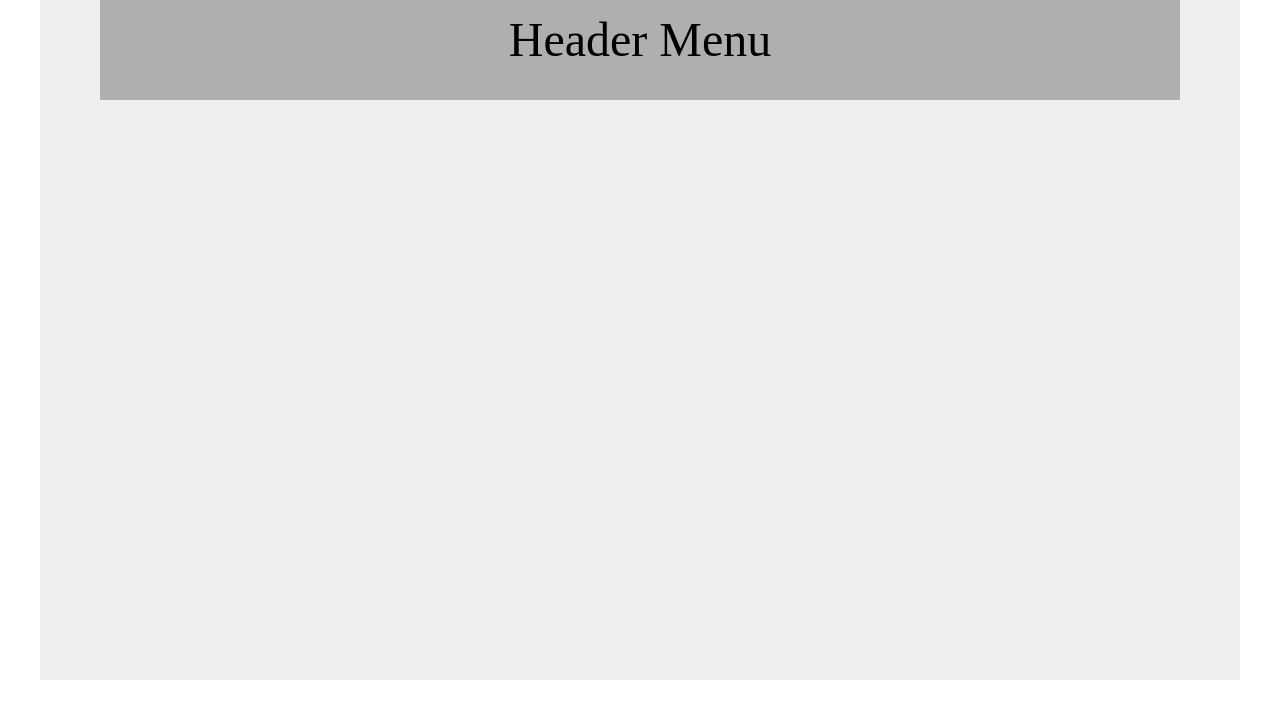
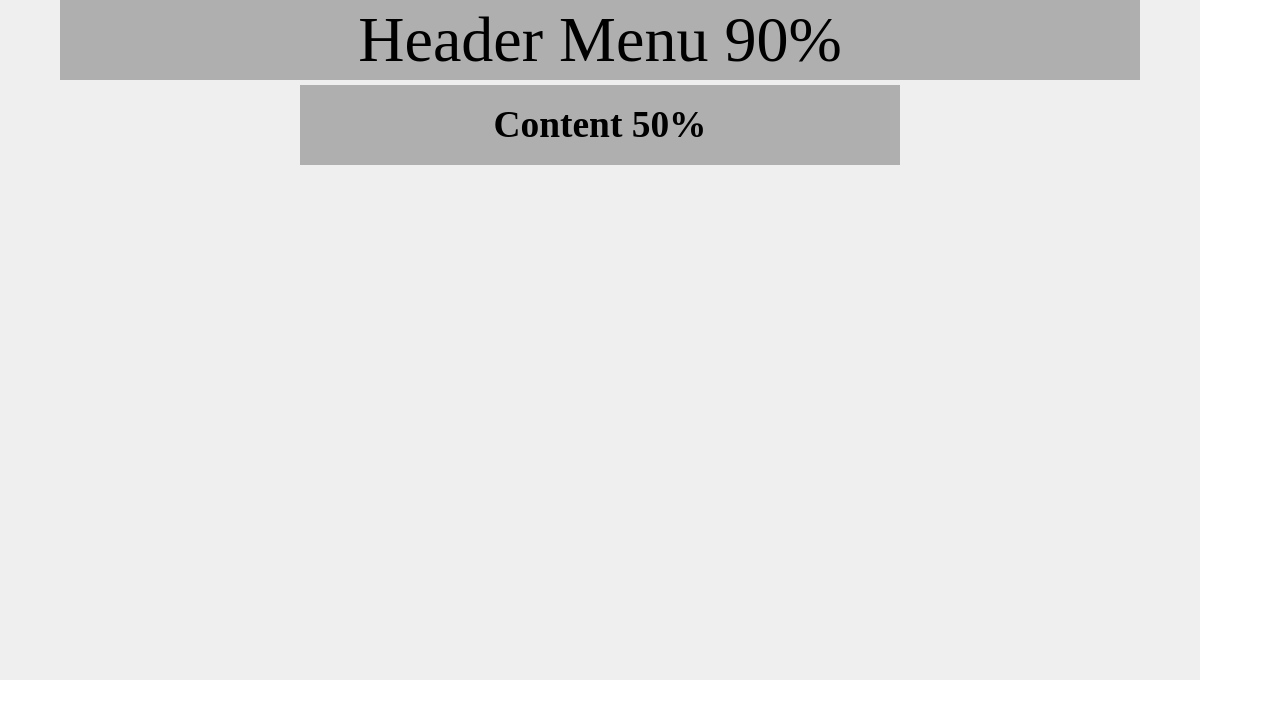
Before and after one commit to tsdeveloper/web-design, a PHP site: page / in a window 1280 px wide. Shown: the top 719 px of the page. Run offline with PHP 8.4, Linux system fonts and the light colour scheme; style sheets or scripts are compiled from the project's sources.

Commit message:
fix: learn content

```diff
--- a/index.php
+++ b/index.php
@@ -11,17 +11,20 @@
 
 <body>
     <main class="main-page">
-        <header class="header-menu">
+        <header class="header-menu c-grey align-center ">
             <nav class="menu">
                <ul class="items">
-                   <li class="items-menu">Header Menu</li>
+                   <li class="items-menu align-center">Header Menu 90%</li>
                </ul>
             </nav>
             <!-- /.menu -->
         </header>
         <!-- /.header-menu -->
 
-
+        <section class="content c-grey align-center">
+            <h3>Content 50%</h3>
+        </section>
+        <!-- /.content -->
     </main>
     <!-- /.main-page -->
 
--- a/src/assets/scss/main.scss
+++ b/src/assets/scss/main.scss
@@ -7,21 +7,37 @@
     width: 1200px;
     background: rgb(239, 239, 239, 1);
     height: 680px;
+
+    vertical-align: middle;
+}
+.c-grey {
+    background: rgb(175, 175, 175);
+}
+
+.align-center {
+    text-align: center;
+    font-size: 2em;
+    line-height: 80px;
     margin: 0 auto;
-    vertical-align: middle;
 }
 
 .header-menu {
-    background: rgb(175, 175, 175);
-    height: 100px;
-    width: 90%;
-    margin: 0 auto;
+    max-height: 100px;
+    max-width: 90%;
+
 }
+.menu {
+    height: 100%;
+    margin-bottom: 5px;
+}
+
 .items-menu {
     list-style: none;
-    text-align: center;
-    font-size: 3em;
-    line-height: 80px;
+
+}
+
+.content {
+    max-width: 50%;
 }
 
 
```
